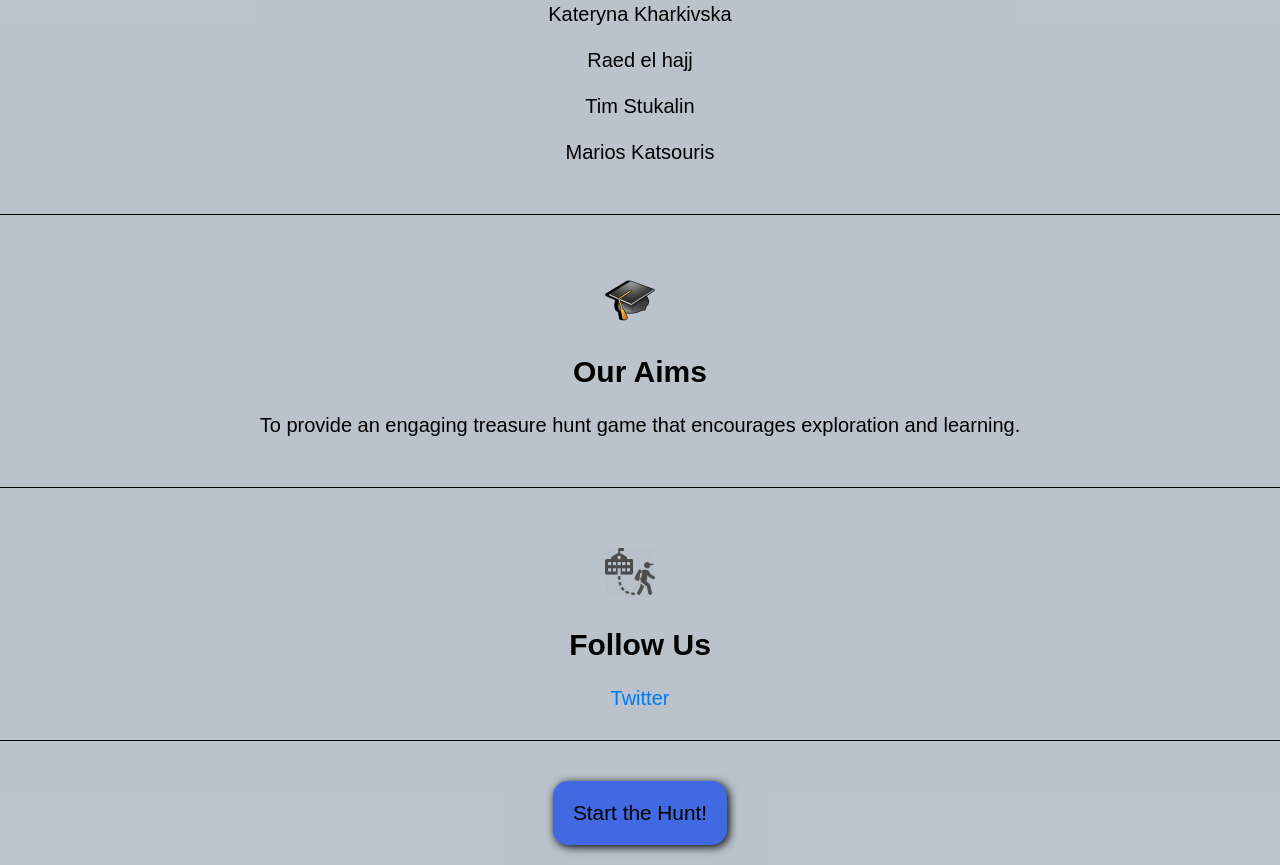
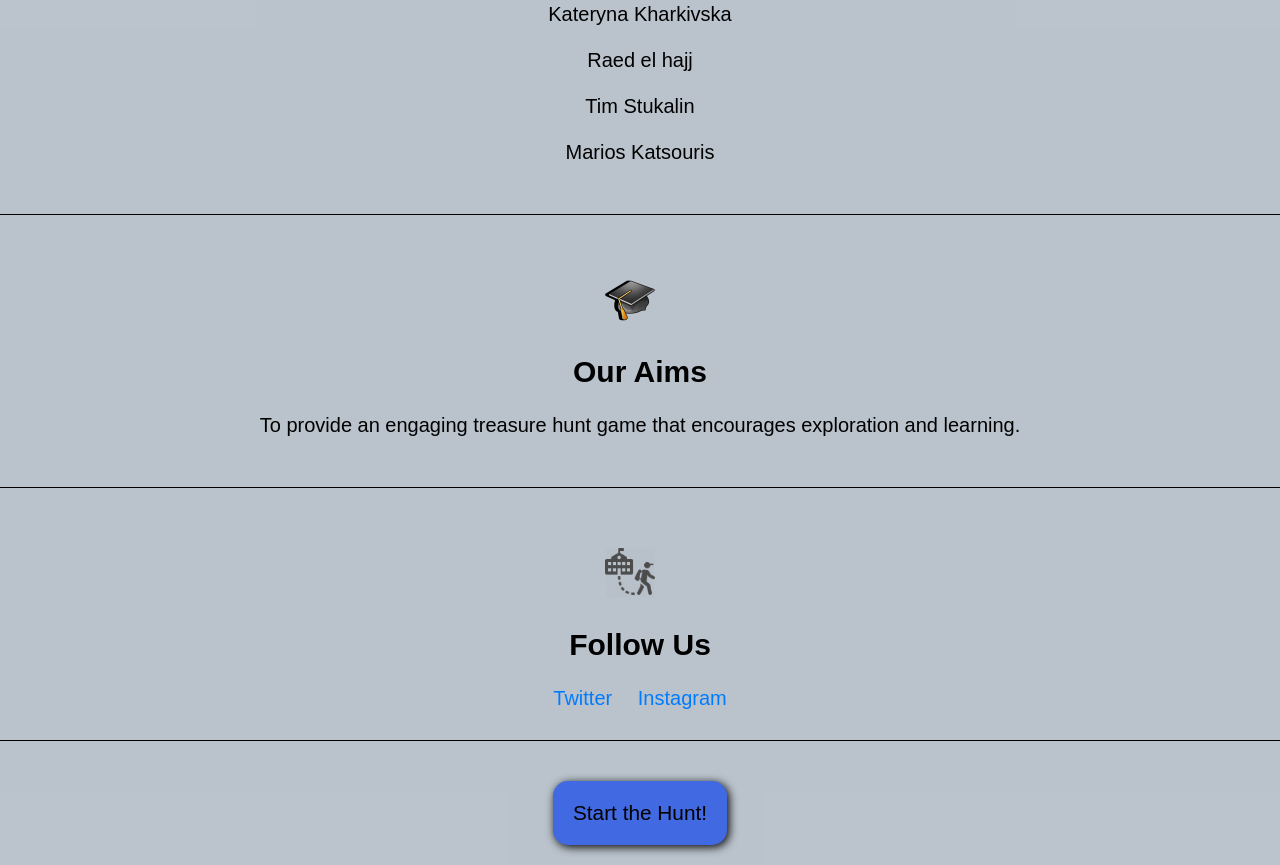
Before and after one commit to KharkivskaK/TreasureHunt, a plain HTML site: page index.html in a window 1280 px wide. Shown: the part 734-1599 px from the top of the page. Drawn offline with Linux system fonts and the light colour scheme.

Commit message:
Social media is added

```diff
--- a/index.html
+++ b/index.html
@@ -71,6 +71,7 @@
         <img src="images/path.png" alt="Icon 1" class="section-icon" />
         <h2>Follow Us</h2>
         <a href="https://twitter.com/TeamA3_">Twitter</a>
+        <a href="https://www.instagram.com/treasurehunt_y22024?igsh=ZWQzNTRtMzdodmh3&utm_source=qr">Instagram</a>
       </section>
 
       <footer class="text-center">
```
